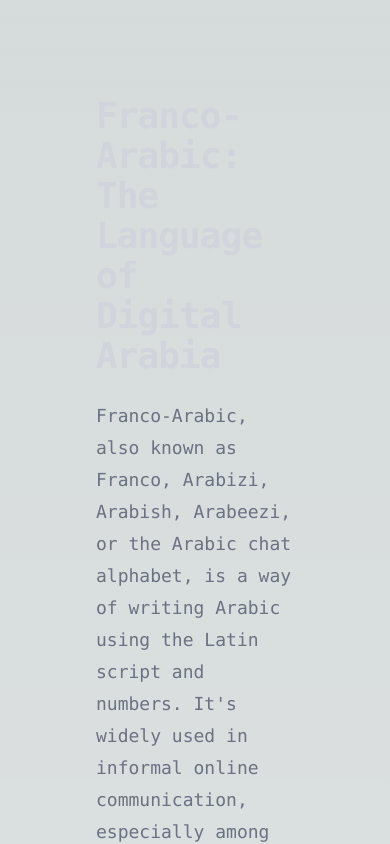
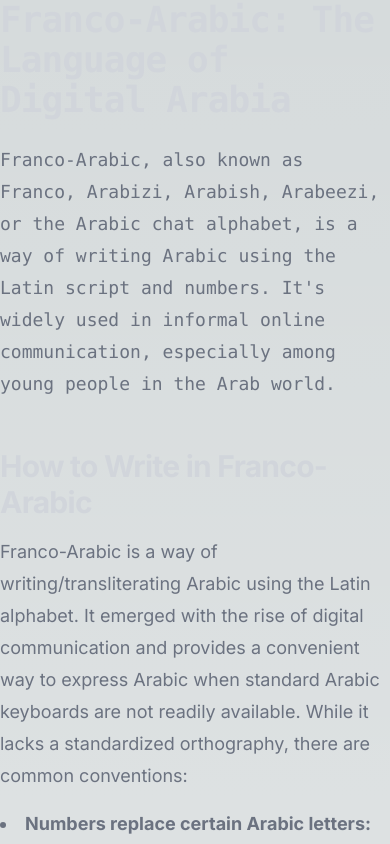
Before and after one commit to anthonyyoussef01/francoarabic, a Next.js app: page / in a window 390 px wide. Shown: the top 844 px of the page. Built offline with nearby package versions, Linux system fonts and the light colour scheme.

Commit message:
Styling Update

```diff
--- a/src/app/page.tsx
+++ b/src/app/page.tsx
@@ -2,7 +2,7 @@ import Image from "next/image";
 
 export default function Home() {
   return (
-    <main className="flex min-h-screen flex-col items-center justify-between p-24">
+    <main className="flex min-h-screen flex-col items-center justify-between lg:p-24 md:p-24 sm:p-12">
       <div className="z-10 max-w-5xl w-full items-center justify-between font-mono text-sm">
         <h1 className="text-4xl font-bold tracking-tight text-gray-300 sm:text-6xl">
           Franco-Arabic: The Language of Digital Arabia
```
